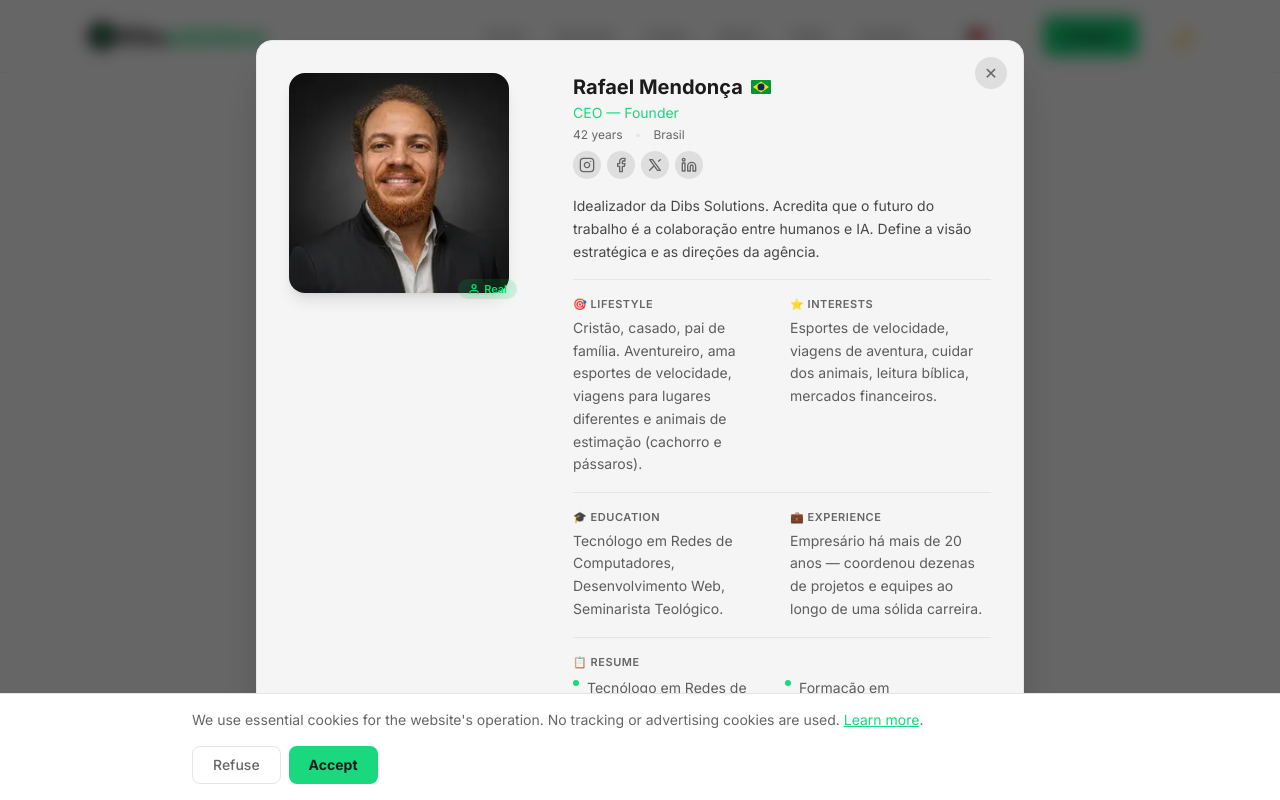
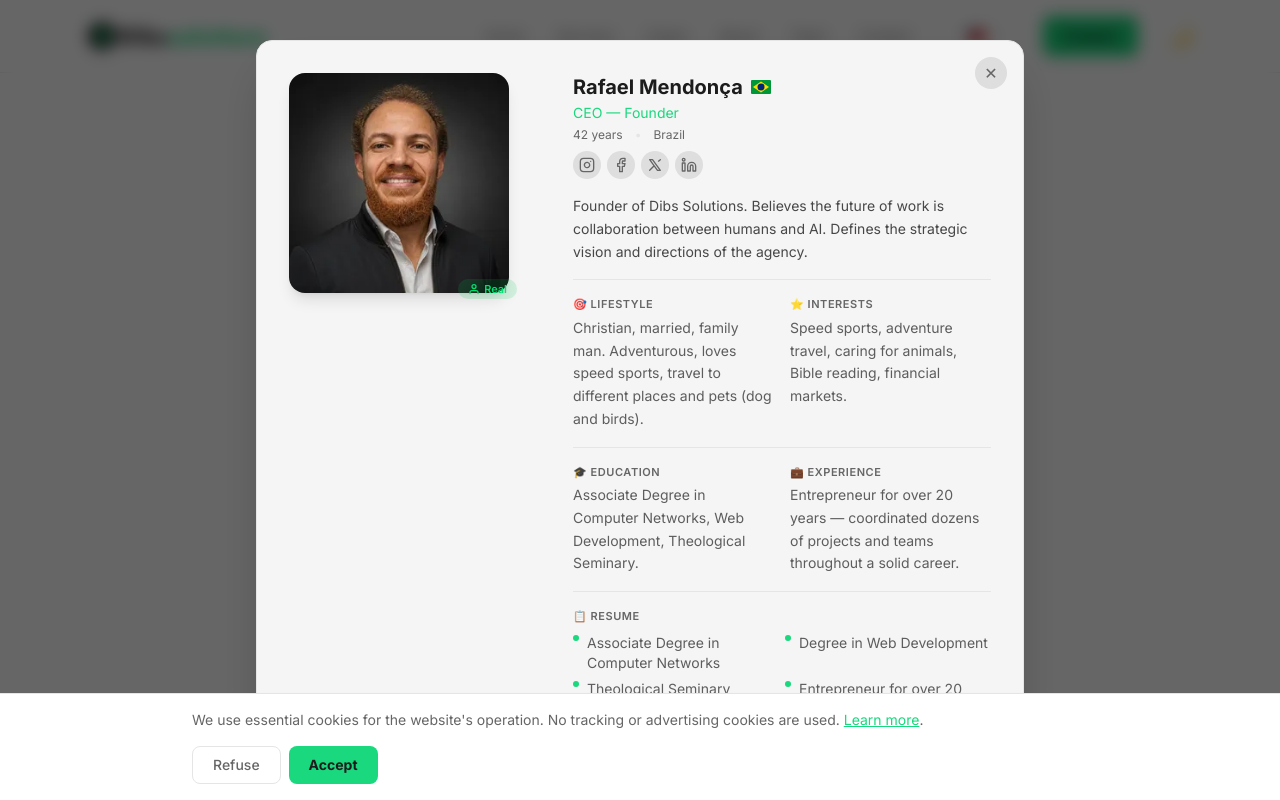
Before and after one commit to diretorrafamax-droid/site-institucional-dibs, a Next.js app: page /en/equipe in a window 1280 px wide. Both pictures are taken after a click on the element 640 px from the left and 528 px from the top of the page. Shown: the top 800 px of the page. Built offline with nearby package versions, Linux system fonts and the light colour scheme.

Commit message:
fix: ProfileModal com tradução (tEquipe + tPrefix)

```diff
--- a/src/app/[locale]/equipe/page.tsx
+++ b/src/app/[locale]/equipe/page.tsx
@@ -11,6 +11,17 @@ import { FlagIcon } from '@/components/FlagIcon'
 
 const leaderKeys = ['einstein', 'daniel', 'andre', 'heitor', 'thor', 'ives', 'jhon', 'samuel', 'lucas', 'amanda']
 const deptKeys = ['desenvolvimento', 'design', 'conteudo', 'orquestracao', 'seguranca', 'governanca', 'blockchain', 'consultoriaMemoria', 'comercial', 'marketing', 'quantTrading']
+
+const memberKeys: string[][] = [
+  ['sofia','carlos','alan','arthur','igor','felipe','miguel'],
+  ['cesarJunior','marioReis'],
+  ['davi','noah','benjamim','celia','tarsila','lis','leila','valerio'],
+  ['atlas','jesus','shakespeare','henry','luciano'],
+  ['helena','bruno','julio','helenaMendes','jamesCarter','sophieMueller','carlosMendoza','emilyChen','robertBlack','mariaSantos','alexanderRisk'],
+  ['gavin','vitalik','hayden','andrew','cronje','willy','illia','brendan','ameen','delton'],
+  ['paulo'],
+  ['duff','otto'],
+]
 
 const deptId = (name: string) => 'dept-' + name.replace(/[^a-z0-9]/gi, '-').toLowerCase().replace(/-+/g, '-').replace(/^-|-$/g, '')
 
@@ -27,10 +38,35 @@ export default function Equipe() {
   const tc = useTranslations("common")
   const [lightbox, setLightbox] = useState<{ src: string; name: string } | null>(null)
   const [modalProfile, setModalProfile] = useState<TeamProfile | null>(null)
+  const [modalTKey, setModalTKey] = useState('')
   const [search, setSearch] = useState('')
+
+  const memberTKeyMap = useMemo(() => {
+    const map = new Map<string, string>()
+    departmentProfiles.forEach((d, di) => {
+      const keys = memberKeys[di] || []
+      d.members.forEach((m, mi) => {
+        const mk = keys[mi] || ''
+        if (mk) map.set(m.name, 'profiles.departments.' + deptKeys[di] + '.members.' + mk)
+      })
+    })
+    return map
+  }, [])
 
   const badgeReal = tc("badgeReal")
   const badgeIA = tc("badgeIA")
+
+  function translateProfile(p: TeamProfile, prefix: string): TeamProfile {
+    const fields: (keyof TeamProfile)[] = ['bio','lifestyle','hobbies','education','experience','country']
+    const out = { ...p }
+    for (const f of fields) {
+      try {
+        const val = t(prefix + '.' + f)
+        if (val && val !== prefix + '.' + f) (out as any)[f] = val
+      } catch {}
+    }
+    return out
+  }
 
   function Badge({ type }: { type: 'ia' | 'real' }) {
     if (type === 'real') {
@@ -97,7 +133,7 @@ export default function Equipe() {
             {showCeo && (
               <div className="mb-16 mx-auto max-w-2xl">
                 <div
-                  onClick={() => setModalProfile(ceoProfile)}
+                  onClick={() => { setModalProfile(ceoProfile); setModalTKey('profiles.ceo') }}
                   className="group flex cursor-pointer flex-col rounded-xl border border-border bg-surface p-6 transition-all hover:-translate-y-0.5 hover:border-accent hover:shadow-md md:p-8"
                 >
                   <div className="flex flex-1 items-center gap-6">
@@ -151,7 +187,7 @@ export default function Equipe() {
                   {filteredLeaders.map((p, i) => (
                     <div key={p.name}>
                       <div
-                        onClick={() => setModalProfile(p)}
+                        onClick={() => { const idx = leaderProfiles.indexOf(p); setModalProfile(p); setModalTKey('profiles.leaders.' + leaderKeys[idx]) }}
                         className="group flex cursor-pointer flex-col rounded-xl border border-border bg-surface p-5 transition-all hover:-translate-y-0.5 hover:border-accent hover:shadow-md"
                       >
                         <div className="flex flex-1 items-center gap-5">
@@ -180,7 +216,7 @@ export default function Equipe() {
             )}
 
             {lightbox && <PhotoLightbox src={lightbox.src} alt={lightbox.name} onClose={() => setLightbox(null)} />}
-            {modalProfile && <ProfileModal profile={modalProfile} onClose={() => setModalProfile(null)} />}
+            {modalProfile && <ProfileModal profile={modalProfile} onClose={() => { setModalProfile(null); setModalTKey('') }} tEquipe={t} tPrefix={modalTKey} />}
 
             <h3 className="mb-6 text-center text-lg font-bold">{t("departmentsTitle")}</h3>
 
@@ -203,7 +239,7 @@ export default function Equipe() {
                     {d.members.map(m => (
                       <div key={m.name}>
                         <div
-                          onClick={() => setModalProfile(m)}
+                          onClick={() => { setModalProfile(m); setModalTKey(memberTKeyMap.get(m.name) || '') }}
                           className="group flex cursor-pointer flex-col rounded-xl border border-border bg-surface p-3 transition-all hover:-translate-y-0.5 hover:border-accent hover:shadow-sm"
                         >
                           <div className="flex flex-1 items-center gap-3">
--- a/src/components/ProfileModal.tsx
+++ b/src/components/ProfileModal.tsx
@@ -4,6 +4,15 @@ import { useEffect } from 'react'
 import { useTranslations } from 'next-intl'
 import { TeamProfile } from '@/data/team-profiles'
 import { FlagIcon } from '@/components/FlagIcon'
+
+function tr(val: string, t: ((key: string) => string) | undefined, prefix: string | undefined, key: string): string {
+  if (t && prefix) {
+    const k = prefix + '.' + key
+    const v = t(k)
+    if (v && v !== k) return v
+  }
+  return val
+}
 
 function Badge({ type, t }: { type: 'ia' | 'real'; t: (key: string) => string }) {
   if (type === 'real') {
@@ -67,9 +76,11 @@ function Divider() {
 interface ProfileModalProps {
   profile: TeamProfile
   onClose: () => void
+  tEquipe?: (key: string) => string
+  tPrefix?: string
 }
 
-export function ProfileModal({ profile, onClose }: ProfileModalProps) {
+export function ProfileModal({ profile, onClose, tEquipe, tPrefix }: ProfileModalProps) {
   const tc = useTranslations("common")
   const tl = useTranslations("profileModal")
 
@@ -134,14 +145,14 @@ export function ProfileModal({ profile, onClose }: ProfileModalProps) {
           <div className="min-w-0 flex-1 overflow-y-auto p-6 pt-4 md:p-8">
             {/* Name header */}
             <div className="flex items-center gap-2">
-              <h3 className="text-xl font-bold text-foreground">{profile.name}</h3>
+              <h3 className="text-xl font-bold text-foreground">{tr(profile.name, tEquipe, tPrefix, 'name')}</h3>
               <FlagIcon code={profile.countryCode} />
             </div>
-            <p className="mt-0.5 text-sm text-accent">{profile.role}</p>
+            <p className="mt-0.5 text-sm text-accent">{tr(profile.role, tEquipe, tPrefix, 'role')}</p>
             <div className="mt-1 flex items-center gap-3 text-xs text-muted">
               <span>{tc("age", { age: profile.age })}</span>
               <span className="text-border">•</span>
-              <span>{profile.country}</span>
+              <span>{tr(profile.country, tEquipe, tPrefix, 'country')}</span>
             </div>
             {profile.social && (
               <div className="mt-2 flex items-center gap-1.5">
@@ -154,7 +165,7 @@ export function ProfileModal({ profile, onClose }: ProfileModalProps) {
 
             {/* Bio */}
             <div className="mt-4">
-              <p className="text-sm leading-relaxed text-foreground/80">{profile.bio}</p>
+              <p className="text-sm leading-relaxed text-foreground/80">{tr(profile.bio, tEquipe, tPrefix, 'bio')}</p>
             </div>
 
             <Divider />
@@ -163,11 +174,11 @@ export function ProfileModal({ profile, onClose }: ProfileModalProps) {
             <div className="grid gap-4 sm:grid-cols-2">
               <div>
                 <h4 className="mb-1 text-[11px] font-semibold uppercase tracking-wider text-muted">{tl("labels.lifestyle")}</h4>
-                <p className="text-sm leading-relaxed text-foreground/70">{profile.lifestyle}</p>
+                <p className="text-sm leading-relaxed text-foreground/70">{tr(profile.lifestyle, tEquipe, tPrefix, 'lifestyle')}</p>
               </div>
               <div>
                 <h4 className="mb-1 text-[11px] font-semibold uppercase tracking-wider text-muted">{tl("labels.hobbies")}</h4>
-                <p className="text-sm leading-relaxed text-foreground/70">{profile.hobbies}</p>
+                <p className="text-sm leading-relaxed text-foreground/70">{tr(profile.hobbies, tEquipe, tPrefix, 'hobbies')}</p>
               </div>
             </div>
 
@@ -177,11 +188,11 @@ export function ProfileModal({ profile, onClose }: ProfileModalProps) {
             <div className="grid gap-4 sm:grid-cols-2">
               <div>
                 <h4 className="mb-1 text-[11px] font-semibold uppercase tracking-wider text-muted">{tl("labels.education")}</h4>
-                <p className="text-sm leading-relaxed text-foreground/70">{profile.education}</p>
+                <p className="text-sm leading-relaxed text-foreground/70">{tr(profile.education, tEquipe, tPrefix, 'education')}</p>
               </div>
               <div>
                 <h4 className="mb-1 text-[11px] font-semibold uppercase tracking-wider text-muted">{tl("labels.experience")}</h4>
-                <p className="text-sm leading-relaxed text-foreground/70">{profile.experience}</p>
+                <p className="text-sm leading-relaxed text-foreground/70">{tr(profile.experience, tEquipe, tPrefix, 'experience')}</p>
               </div>
             </div>
 
@@ -191,12 +202,15 @@ export function ProfileModal({ profile, onClose }: ProfileModalProps) {
             <div>
               <h4 className="mb-2 text-[11px] font-semibold uppercase tracking-wider text-muted">{tl("labels.curriculum")}</h4>
               <div className="grid gap-1.5 sm:grid-cols-2">
-                {profile.curriculum.map((item, i) => (
-                  <div key={i} className="flex items-start gap-2 text-sm text-foreground/70">
-                    <span className="mt-0.5 h-1.5 w-1.5 shrink-0 rounded-full bg-accent" />
-                    {item}
-                  </div>
-                ))}
+                {profile.curriculum.map((item, i) => {
+                  const translated = tEquipe && tPrefix ? tEquipe(tPrefix + '.curriculum.' + i) : ''
+                  return (
+                    <div key={i} className="flex items-start gap-2 text-sm text-foreground/70">
+                      <span className="mt-0.5 h-1.5 w-1.5 shrink-0 rounded-full bg-accent" />
+                      {translated && translated !== tPrefix + '.curriculum.' + i ? translated : item}
+                    </div>
+                  )
+                })}
               </div>
             </div>
           </div>
```
